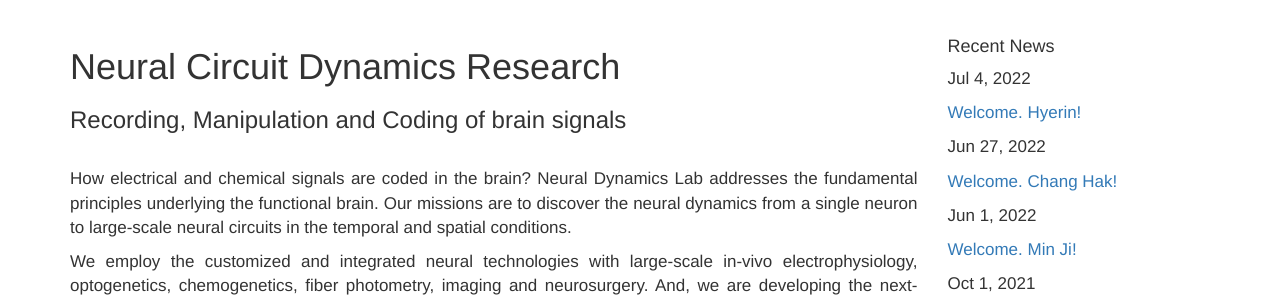
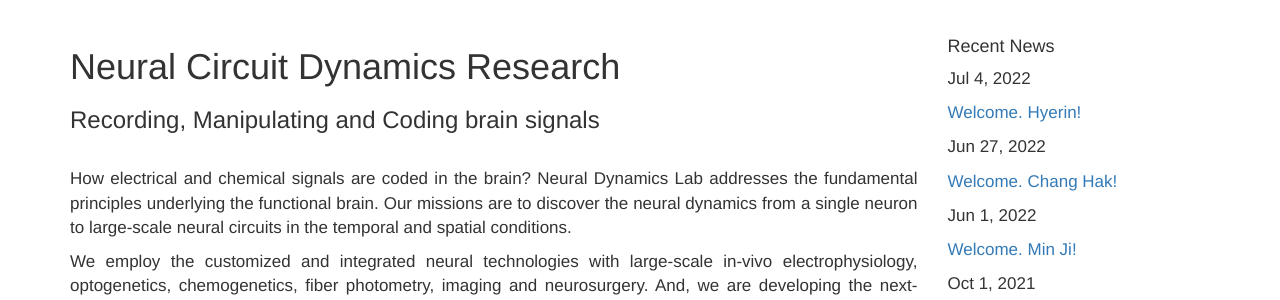
Before and after one commit to kleelab/kleelab.github.io, a Jekyll site: the page built from index.html, in a window 1280 px wide. Shown: the part 225-525 px from the top of the page. Built offline with Jekyll 4.4.1, drawn with Linux system fonts in a browser that asks for light colours; nearby versions of some CDN libraries; a style sheet for code colours, icons or effects is not loaded.

Commit message:
Update index.html

```diff
--- a/index.html
+++ b/index.html
@@ -13,7 +13,7 @@ layout: home
 </script>
 
 <h1>Neural Circuit Dynamics Research</h1>
-<h3>Recording, Manipulation and Coding of brain signals</h3>
+<h3>Recording, Manipulating and Coding brain signals</h3>
 
 <br>
 <p>How electrical and chemical signals are coded in the brain?  Neural Dynamics Lab addresses the fundamental principles underlying the functional brain. Our missions are to discover the neural dynamics from a single neuron to large-scale neural circuits in the temporal and spatial conditions.</p>
```
